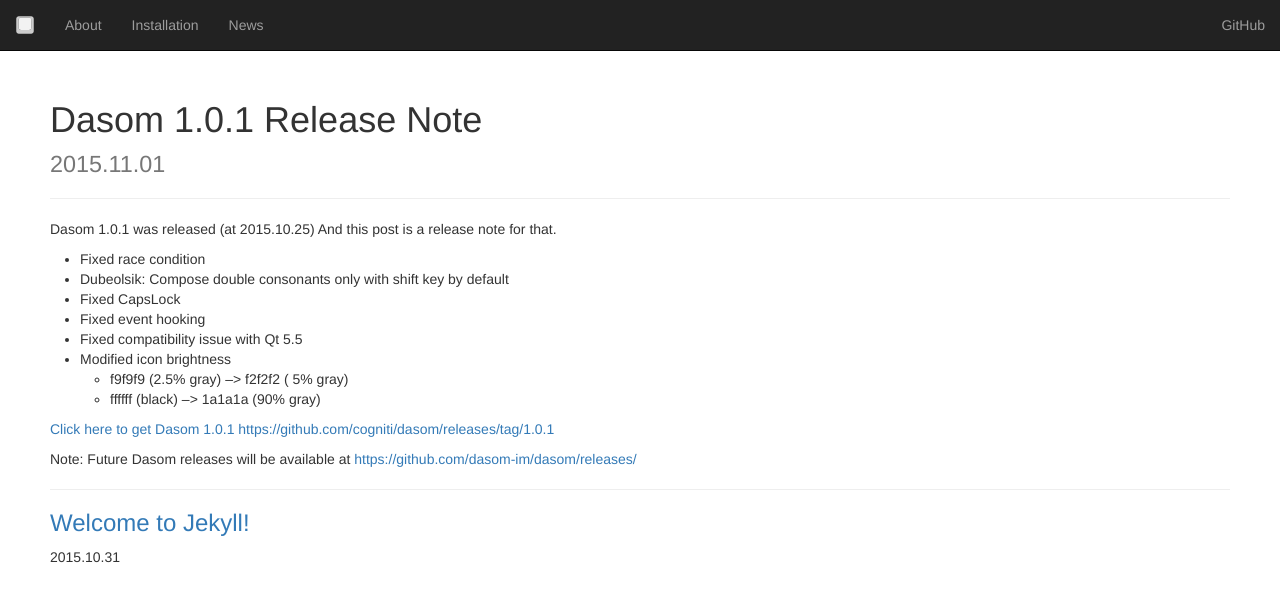
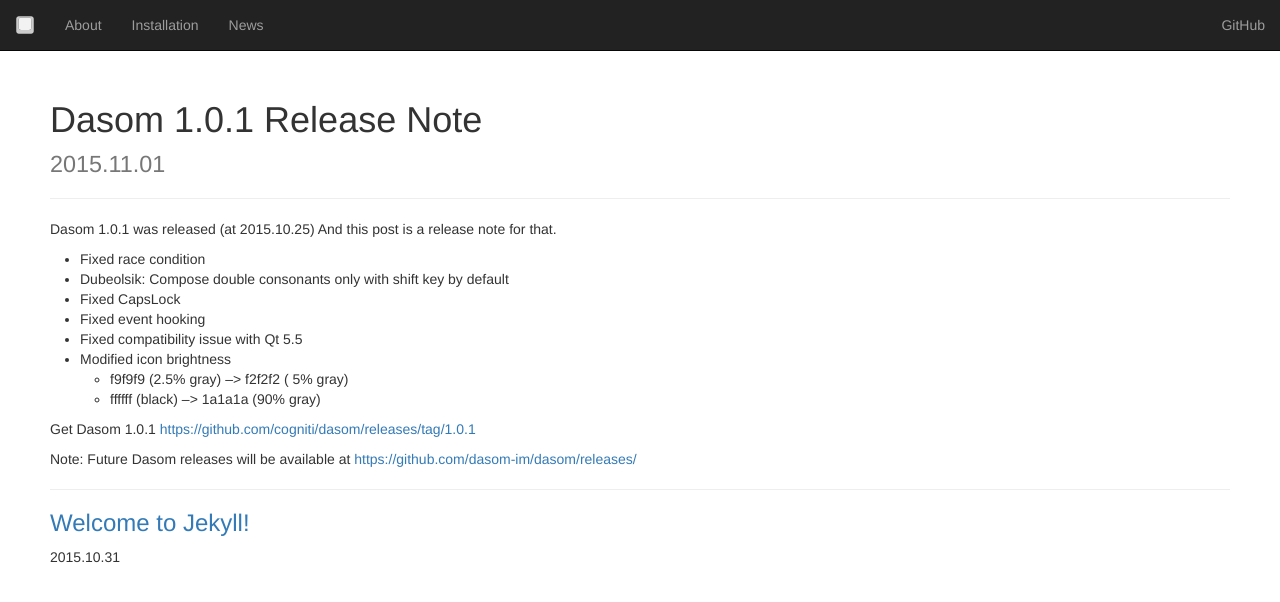
Before and after one commit to dasom-im/dasom-im.github.io, a Jekyll site: the page built from _posts/2015-11-01-dasom-1.0.1-release-note.md, in a window 1280 px wide. Shown: the top 602 px of the page. Built offline with Jekyll 4.4.1, drawn with Linux system fonts in a browser that asks for light colours.

Commit message:
new post

```diff
--- a/_posts/2015-11-01-dasom-1.0.1-release-note.md
+++ b/_posts/2015-11-01-dasom-1.0.1-release-note.md
@@ -17,6 +17,7 @@
   * f9f9f9 (2.5% gray) --> f2f2f2 ( 5% gray)
   * ffffff (black) --> 1a1a1a (90% gray)
 
-[Click here to get Dasom 1.0.1 <https://github.com/cogniti/dasom/releases/tag/1.0.1>](https://github.com/cogniti/dasom/releases/tag/1.0.1)
+Get Dasom 1.0.1
+[https://github.com/cogniti/dasom/releases/tag/1.0.1](https://github.com/cogniti/dasom/releases/tag/1.0.1)
 
 Note: Future Dasom releases will be available at [https://github.com/dasom-im/dasom/releases/](https://github.com/cogniti/dasom/releases/tag/1.0.1)
```
